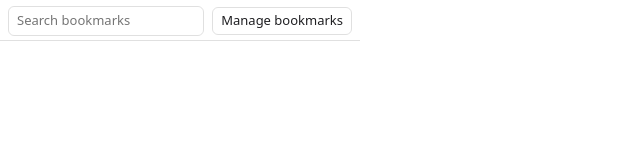
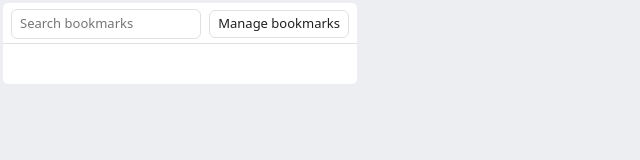
Before and after one commit to piskooooo/chromium-bookmarks-menu, a website with bundled scripts: page menu.html in a window 1280 px wide. Shown: the whole page, without its empty margins (0-640 px from the left). Built offline with nearby package versions, Linux system fonts and the light colour scheme; no server answers.

Commit message:
Make the popup panel read as rounded
The popup frame is an opaque square drawn by the browser, so the panel's
corners can never be truly transparent against the page behind it. Give the
document a thin --shell surround instead: it shows only in the gaps the
panel's border-radius leaves at the four corners, so the roundness becomes
visible. Body shrinks by twice the padding, keeping the popup 360x600 max.

Shell 3px, panel radius 5px (was effectively square).

```diff
--- a/menu.css
+++ b/menu.css
@@ -3,6 +3,7 @@
   --fg: #1f1f22;
   --fg-dim: #5f6368;
   --bg: #ffffff;
+  --shell: #eceef1;
   --hover: rgba(0, 0, 0, 0.07);
   --line: rgba(0, 0, 0, 0.12);
   --accent: rgba(70, 100, 220, 0.16);
@@ -13,6 +14,7 @@
     --fg: #e8eaed;
     --fg-dim: #9aa0a6;
     --bg: #202124;
+    --shell: #17181a;
     --hover: rgba(255, 255, 255, 0.09);
     --line: rgba(255, 255, 255, 0.14);
     --accent: rgba(138, 160, 255, 0.22);
@@ -23,23 +25,26 @@
   box-sizing: border-box;
 }
 
+/* The popup window itself is an opaque square drawn by the browser, so the
+   panel can never be genuinely rounded against the page behind it. This shell
+   is the workaround: a thin darker surround shows only in the gaps left by the
+   panel's rounded corners, which makes the roundness visible. */
 html {
-  /* Transparent so the popup window's own (rounded) shape shows through. */
-  background: transparent;
   margin: 0;
-  padding: 0;
+  padding: 3px;
+  background: var(--shell);
 }
 
 body {
-  width: 360px;
-  max-height: 600px;
+  width: 354px;
+  max-height: 594px;
   margin: 0;
   overflow: hidden;
   display: flex;
   flex-direction: column;
   background: var(--bg);
   color: var(--fg);
-  border-radius: 10px;
+  border-radius: 5px;
   font: 13px/1.35 system-ui, -apple-system, "Segoe UI", Roboto, sans-serif;
 }
 
@@ -102,7 +107,7 @@ body {
 #list {
   flex: 1 1 auto;
   overflow-y: auto;
-  padding: 4px 0;
+  padding: 4px 0 6px;
   min-height: 40px;
 }
 
```
